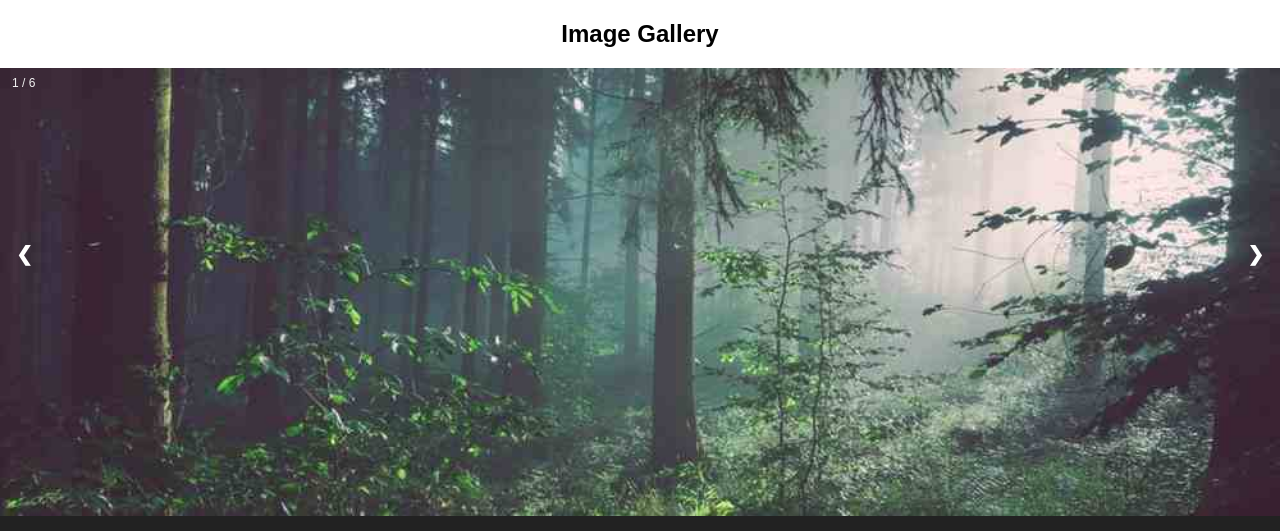
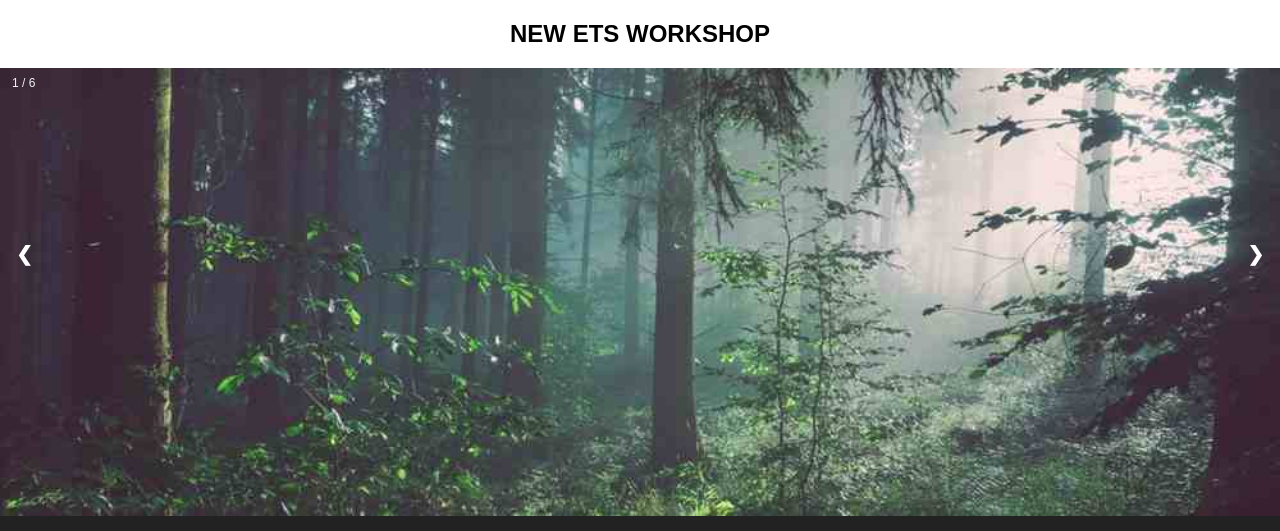
Before and after one commit to mralexpaul/simplewebsite, a plain HTML site: page index.html in a window 1280 px wide. Shown: the top 531 px of the page. Drawn offline with Linux system fonts and the light colour scheme.

Commit message:
latest update

```diff
--- a/index.html
+++ b/index.html
@@ -101,7 +101,7 @@ img {
 <body>
 
 
-<h2 style="text-align:center">Image Gallery</h2>
+<h2 style="text-align:center">NEW ETS WORKSHOP</h2>
 
 <div class="container">
   <div class="mySlides">
```
